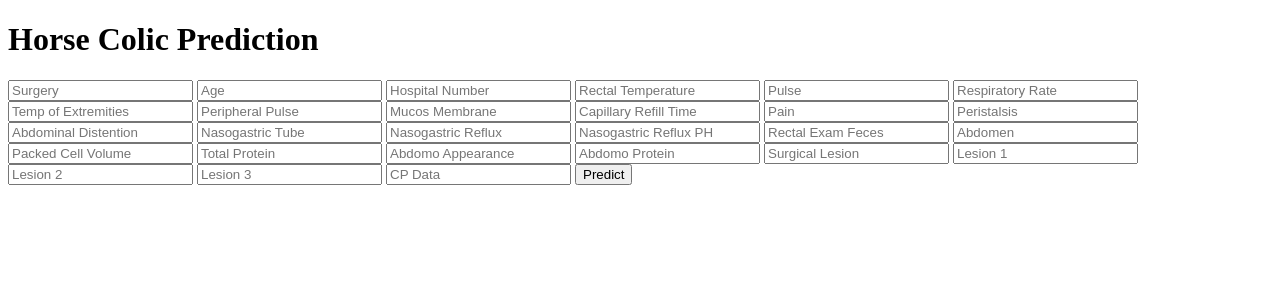
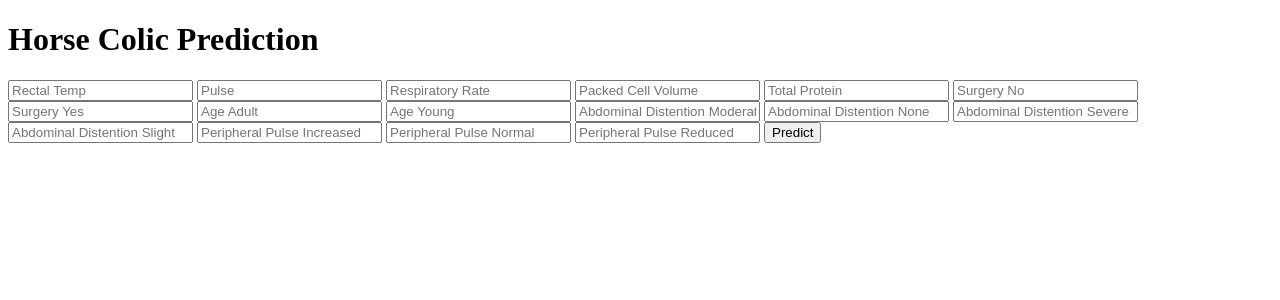
Before and after one commit to gilangvperdana/Flask_HorseColic, a Flask app: template templates/index.html in a window 1280 px wide. Shown: the top 300 px of the page. Run offline with Flask 2, Linux system fonts and the light colour scheme; the template is opened without the code that fills it, so the values that code supplies are empty; parts of the project's set-up code (start-up, migrations or seed data) failed here and were passed over.

Commit message:
check sound

```diff
--- a/app.py
+++ b/app.py
@@ -8,7 +8,7 @@ model = pickle.load(open("model.pkl", "rb"))
 
 @flask_app.route("/")
 def Home():
-    return render_template("index2.html")
+    return render_template("index.html")
 
 @flask_app.route("/predict", methods = ["POST"])
 def predict():
--- a/templates/index.html
+++ b/templates/index.html
@@ -16,34 +16,22 @@
 
      <!-- Main Input For Receiving Query to our ML -->
     <form action="{{ url_for('predict')}}"method="post">
-      <input type="text" name="surgery" placeholder="Surgery" required="required" />
-      <input type="text" name="age" placeholder="Age" required="required" />
-      <input type="text" placeholder="Hospital Number" name="hospital_number" required="required" />
-      <input type="text" placeholder="Rectal Temperature" name="rectal_temp" required="required" />
-      <input type="text" placeholder="Pulse" name="pulse" required="required" />
-      <input type="text" placeholder="Respiratory Rate" name="respiratory_rate" required="required" />
-      <input type="text" placeholder="Temp of Extremities" name="temp_of_extremities" required="required" />
-      <input type="text" placeholder="Peripheral Pulse" name="peripheral_pulse" required="required" />
-      <input type="text" placeholder="Mucos Membrane" name="mucous_membrane" required="required" />
-      <input type="text" placeholder="Capillary Refill Time" name="capillary_refill_time" required="required" />
-      <input type="text" placeholder="Pain" name="pain" required="required" />
-      <input type="text" placeholder="Peristalsis" name="peristalsis" required="required" />
-      <input type="text" placeholder="Abdominal Distention" name="abdominal_distention" required="required" />
-      <input type="text" placeholder="Nasogastric Tube" name="nasogastric_tube" required="required" />
-      <input type="text" placeholder="Nasogastric Reflux" name="nasogastric_reflux" required="required" />
-      <input type="text" placeholder="Nasogastric Reflux PH" name="nasogastric_reflux_ph" required="required" />
-      <input type="text" placeholder="Rectal Exam Feces" name="rectal_exam_feces" required="required" />
-      <input type="text" placeholder="Abdomen" name="abdomen" required="required" />
-      <input type="text" placeholder="Packed Cell Volume" name="packed_cell_volume" required="required" />
-      <input type="text" placeholder="Total Protein" name="total_protein" required="required" />
-      <input type="text" placeholder="Abdomo Appearance" name="abdomo_appearance" required="required" />
-      <input type="text" placeholder="Abdomo Protein" name="abdomo_protein" required="required" />
-      <input type="text" placeholder="Surgical Lesion" name="surgical_lesion" required="required" />
-      <input type="text" placeholder="Lesion 1" name="lesion_1" required="required" />
-      <input type="text" placeholder="Lesion 2" name="lesion_2" required="required" />
-      <input type="text" placeholder="Lesion 3" name="lesion_3" required="required" />
-      <input type="text" placeholder="CP Data" name="cp_data" required="required" />
-
+      <input type="float" placeholder="Rectal Temp" name="rectal_temp" required="required" />
+      <input type="float" placeholder="Pulse" placeholder="pulse" required="required" />
+      <input type="float" placeholder="Respiratory Rate" name="respiratory_rate" required="required" />
+      <input type="float" placeholder="Packed Cell Volume" name="packed_cell_volume" required="required" />
+      <input type="float" placeholder="Total Protein" name="total_protein" required="required" />
+      <input type="float" placeholder="Surgery No" name="surgery_no" />
+      <input type="float" placeholder="Surgery Yes" name="surgery_yes" />
+      <input type="float" placeholder="Age Adult" name="age_adult"/>
+      <input type="float" placeholder="Age Young" name="age_young" />
+      <input type="float" placeholder="Abdominal Distention Moderate" name="abdominal_distention_moderate" />
+      <input type="float" placeholder="Abdominal Distention None" name="abdominal_distention_none" />
+      <input type="float" placeholder="Abdominal Distention Severe" name="abdominal_distention_severe" />
+      <input type="float" placeholder="Abdominal Distention Slight" name="abdominal_distention_slight"/>
+      <input type="float" placeholder="Peripheral Pulse Increased" name="peripheral_pulse_increased"/>
+      <input type="float" placeholder="Peripheral Pulse Normal" name="peripheral_pulse_normal"/>
+      <input type="float" placeholder="Peripheral Pulse Reduced" name="peripheral_pulse_reduced"/>
 
         <button type="submit" class="btn btn-primary btn-block btn-large">Predict</button>
     </form>
```
Also changed, not shown: templates/index2.html (+26 -14 lines).
